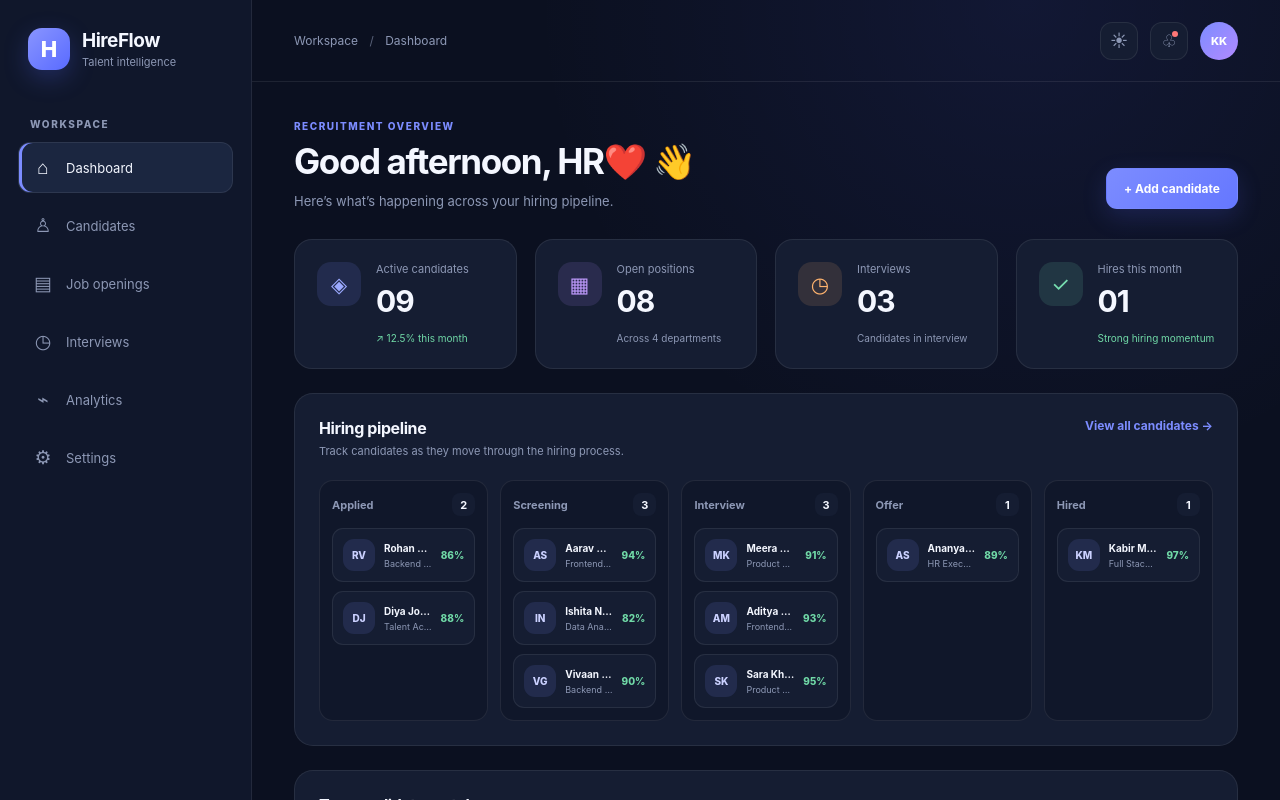
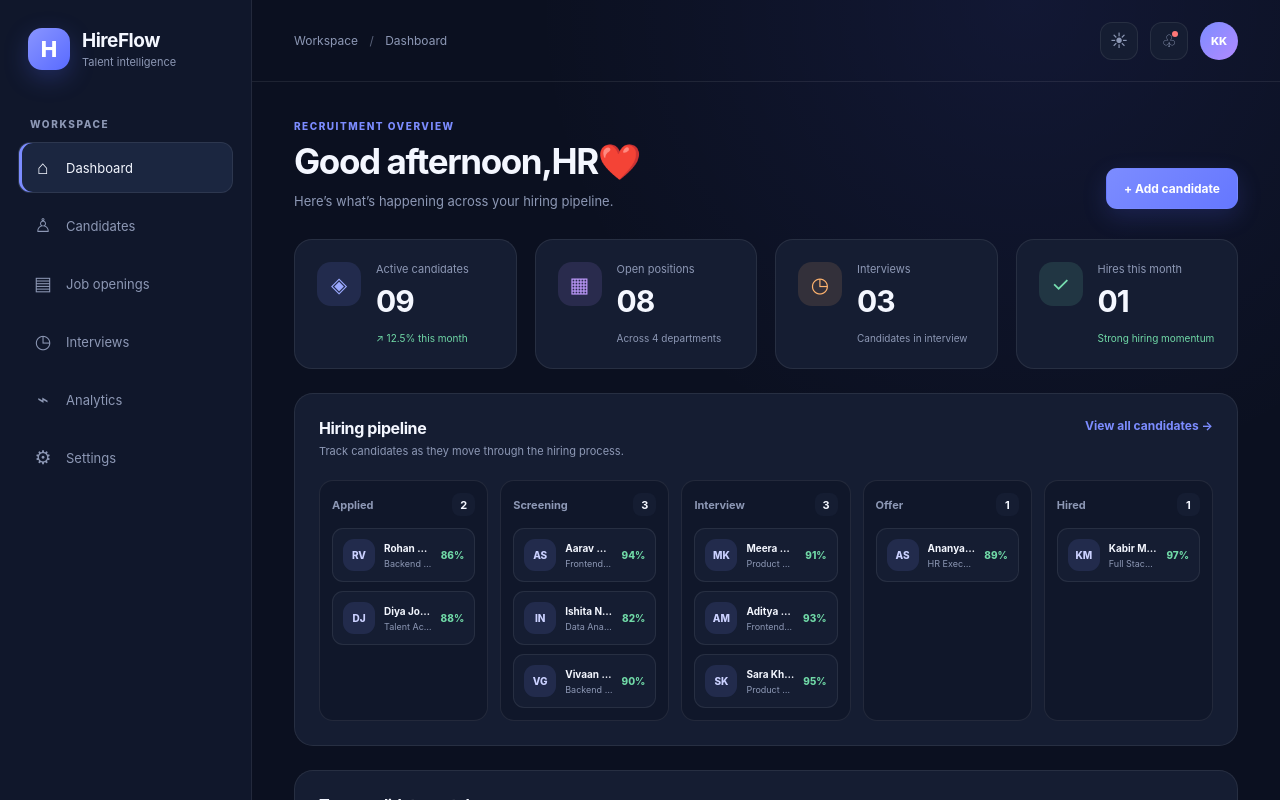
Before and after one commit to Kundan-verse03/hireflow, a React (Vite) app: page / in a window 1280 px wide. Both pictures are taken after a click on the button "Enter Dashboard →". Shown: the top 800 px of the page. Built offline with nearby package versions, Linux system fonts and the light colour scheme.

Commit message:
removed hand emoji

```diff
--- a/src/App.jsx
+++ b/src/App.jsx
@@ -433,7 +433,7 @@ const [settings, setSettings] = useState({
       <div className="page-heading">
         <div>
           <p className="eyebrow">Recruitment overview</p>
-          <h1>{greeting}, HR❤️ 👋</h1>
+          <h1>{greeting},HR❤️</h1>
           <p className="page-description">
             Here’s what’s happening across your hiring pipeline.
           </p>
```
